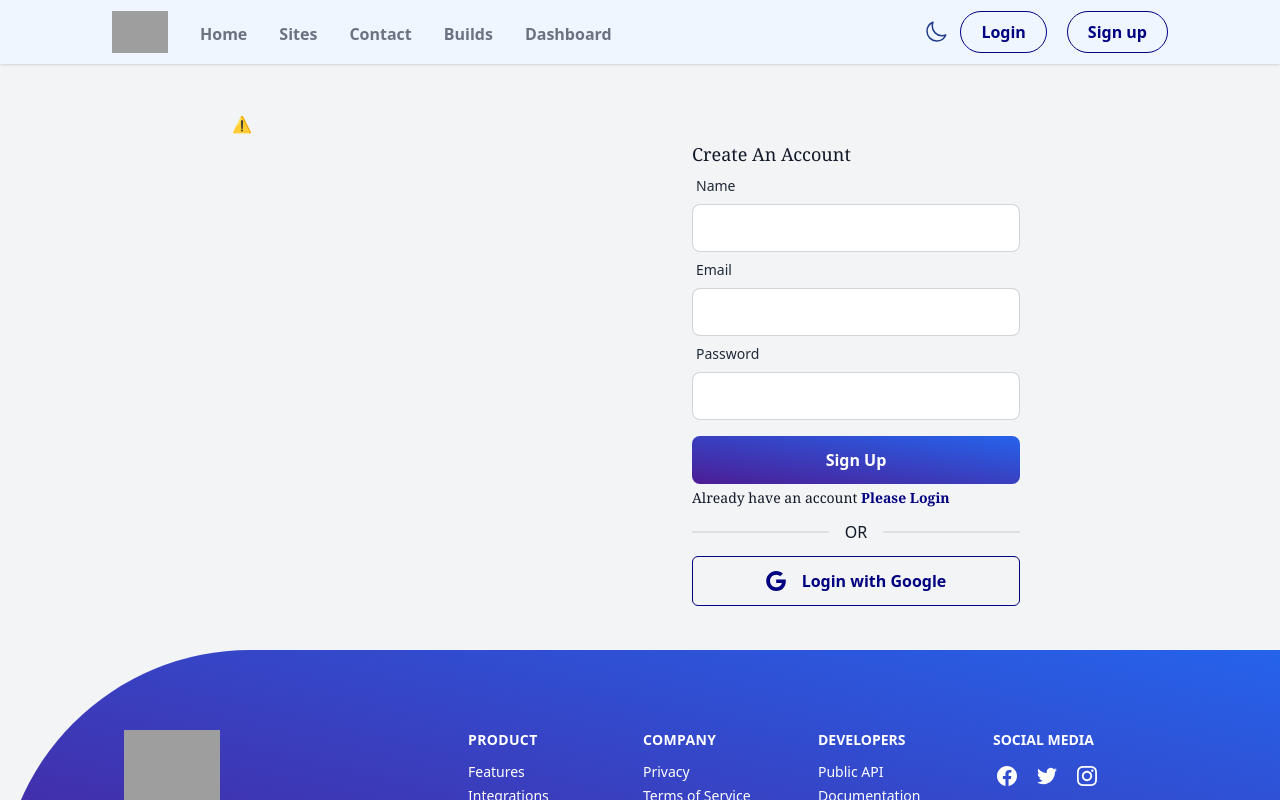
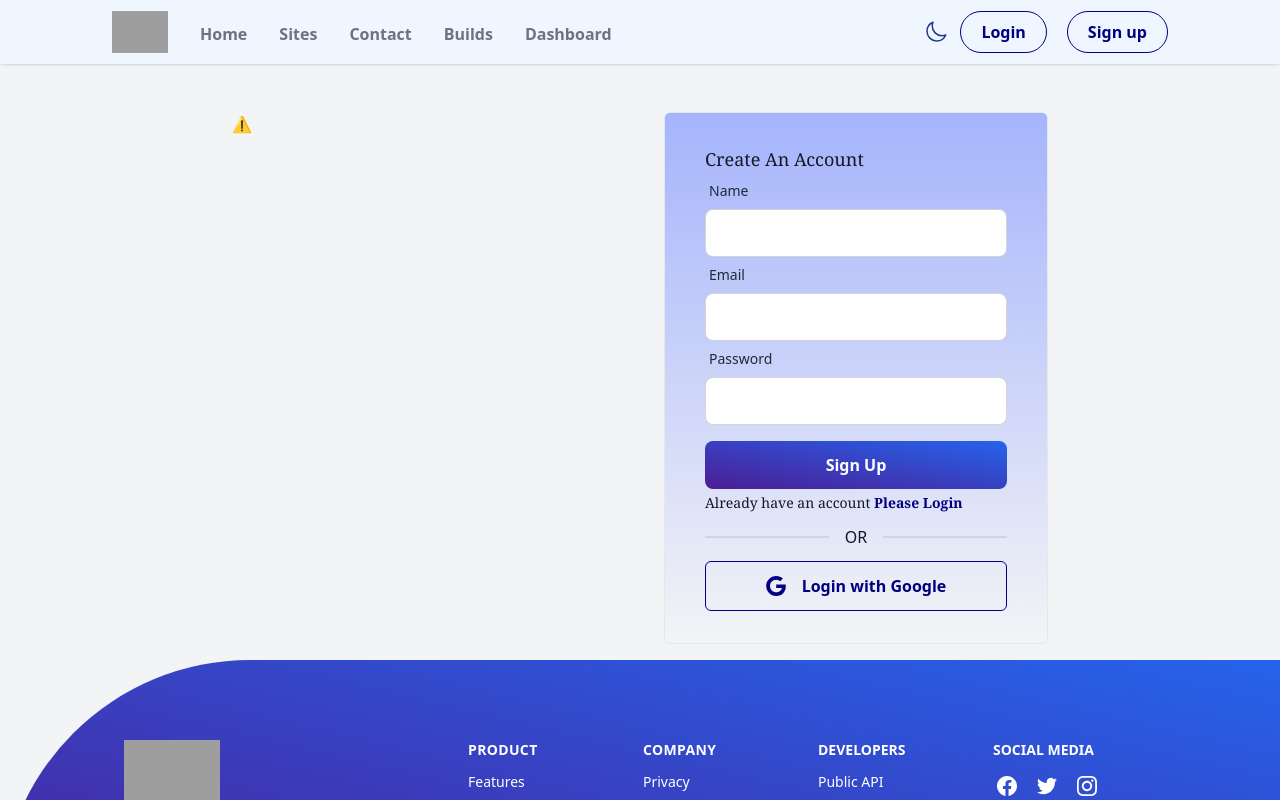
Before and after one commit to hmbadhon2/team-work-deplefy-client, a Next.js app: page /signup in a window 1280 px wide. Shown: the top 800 px of the page. Built offline with nearby package versions, Linux system fonts and the light colour scheme; no server answers; grey boxes are pictures that could not be loaded.

Commit message:
sign up page

```diff
--- a/pages/signup.js
+++ b/pages/signup.js
@@ -124,7 +124,7 @@ const date =new Date();
 
 
 
-                        <div className='w-full md:w-96 p-7'>
+                        <div className='w-full md:w-96 p-7 mx-auto border bg-gradient-to-b from-indigo-300 px-10 pt-8 pb-8 rounded-md'>
                             <h1 className='font-serif text-lg'> Create An Account </h1>
                             <form onSubmit={handleSubmit(handleSignUp)}>
                                 <div className="form-control w-full">
```
